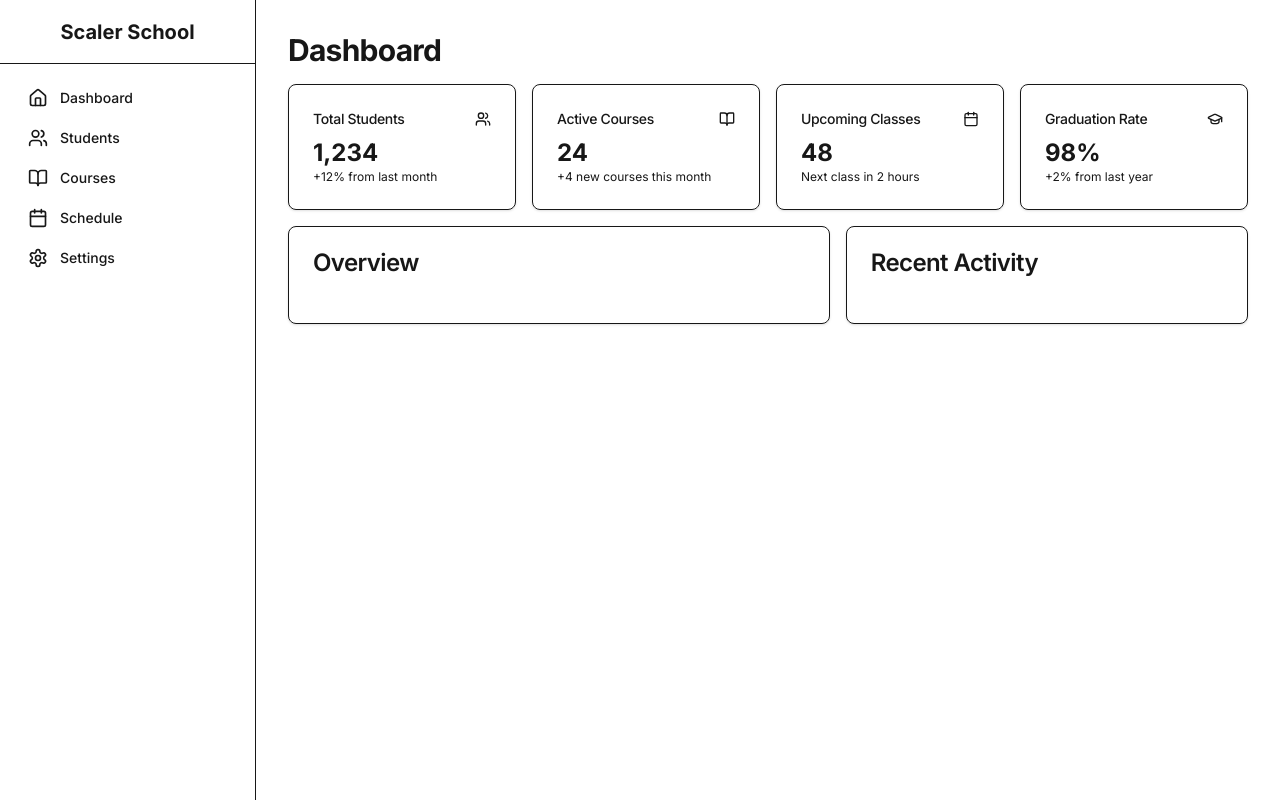
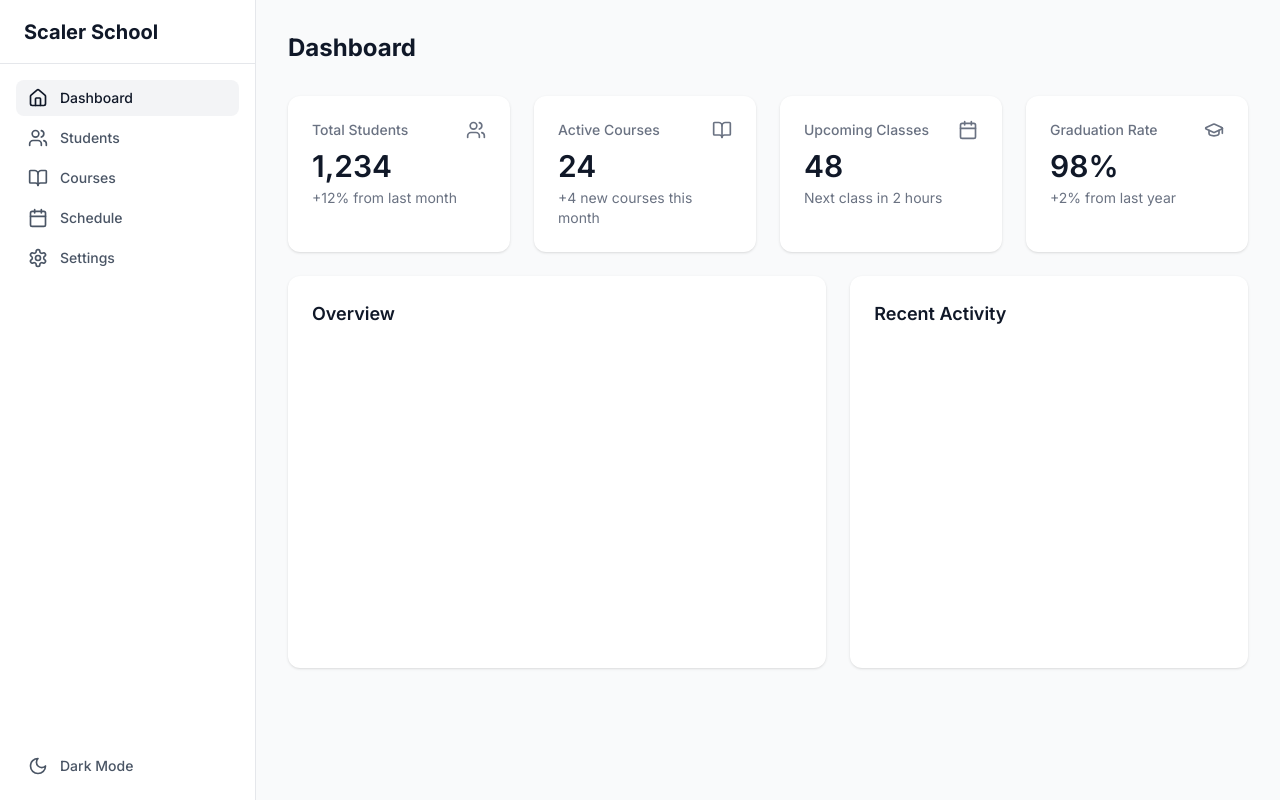
Before and after one commit to Scaler-Innovation-Labs/Scaler-Internal-Tools-Frontend, a Next.js app: page /dashboard in a window 1280 px wide. Built offline with nearby package versions, Linux system fonts and the light colour scheme.

Commit message:
formatting

```diff
--- a/src/app/(dashboard)/dashboard/page.tsx
+++ b/src/app/(dashboard)/dashboard/page.tsx
@@ -1,79 +1,101 @@
+"use client";
+
+import { useTheme } from "next-themes";
 import { Users, BookOpen, Calendar, GraduationCap } from "lucide-react";
-import { Card, CardContent, CardHeader, CardTitle } from "@/components/ui/card";
 
 const stats = [
   {
     title: "Total Students",
     value: "1,234",
     icon: Users,
-    description: "+12% from last month",
+    change: "+12% from last month",
   },
   {
     title: "Active Courses",
     value: "24",
     icon: BookOpen,
-    description: "+4 new courses this month",
+    change: "+4 new courses this month",
   },
   {
     title: "Upcoming Classes",
     value: "48",
     icon: Calendar,
-    description: "Next class in 2 hours",
+    change: "Next class in 2 hours",
   },
   {
     title: "Graduation Rate",
     value: "98%",
     icon: GraduationCap,
-    description: "+2% from last year",
+    change: "+2% from last year",
   },
 ];
 
 export default function DashboardPage() {
+  const { theme } = useTheme();
+  const isDark = theme === "dark";
+
   return (
-    <div className="flex-1 space-y-4 p-8">
-      <div className="flex items-center justify-between">
-        <h2 className="text-3xl font-bold tracking-tight">Dashboard</h2>
-        <div className="flex items-center space-x-4">
-          {/* Add user profile dropdown here */}
+    <div className={`min-h-screen ${isDark ? 'bg-black' : 'bg-gray-50'}`}>
+      <div className="p-8">
+        <div className="flex items-center justify-between mb-8">
+          <h1 className={`text-2xl font-bold ${isDark ? 'text-white' : 'text-gray-900'}`}>
+            Dashboard
+          </h1>
         </div>
-      </div>
 
-      <div className="grid gap-4 md:grid-cols-2 lg:grid-cols-4">
-        {stats.map((stat) => (
-          <Card key={stat.title}>
-            <CardHeader className="flex flex-row items-center justify-between space-y-0 pb-2">
-              <CardTitle className="text-sm font-medium">
-                {stat.title}
-              </CardTitle>
-              <stat.icon className="h-4 w-4 text-muted-foreground" />
-            </CardHeader>
-            <CardContent>
-              <div className="text-2xl font-bold">{stat.value}</div>
-              <p className="text-xs text-muted-foreground">
-                {stat.description}
+        <div className="grid grid-cols-1 md:grid-cols-2 lg:grid-cols-4 gap-6">
+          {stats.map((stat) => (
+            <div
+              key={stat.title}
+              className={`p-6 rounded-xl ${
+                isDark
+                  ? 'bg-[#111111] border border-gray-800'
+                  : 'bg-white shadow-sm'
+              }`}
+            >
+              <div className="flex items-center justify-between">
+                <p className={`text-sm font-medium ${isDark ? 'text-gray-400' : 'text-gray-500'}`}>
+                  {stat.title}
+                </p>
+                <stat.icon className={`h-5 w-5 ${isDark ? 'text-gray-400' : 'text-gray-500'}`} />
+              </div>
+              <p className={`mt-2 text-3xl font-semibold ${isDark ? 'text-white' : 'text-gray-900'}`}>
+                {stat.value}
               </p>
-            </CardContent>
-          </Card>
-        ))}
-      </div>
+              <p className={`mt-1 text-sm ${isDark ? 'text-gray-400' : 'text-gray-500'}`}>
+                {stat.change}
+              </p>
+            </div>
+          ))}
+        </div>
 
-      <div className="grid gap-4 md:grid-cols-2 lg:grid-cols-7">
-        <Card className="col-span-4">
-          <CardHeader>
-            <CardTitle>Overview</CardTitle>
-          </CardHeader>
-          <CardContent className="pl-2">
-            {/* Add chart component here */}
-          </CardContent>
-        </Card>
-        <Card className="col-span-3">
-          <CardHeader>
-            <CardTitle>Recent Activity</CardTitle>
-          </CardHeader>
-          <CardContent>
-            {/* Add activity feed component here */}
-          </CardContent>
-        </Card>
+        <div className="grid grid-cols-1 lg:grid-cols-7 gap-6 mt-6">
+          <div className={`lg:col-span-4 p-6 rounded-xl ${
+            isDark
+              ? 'bg-[#111111] border border-gray-800'
+              : 'bg-white shadow-sm'
+          }`}>
+            <h2 className={`text-lg font-semibold ${isDark ? 'text-white' : 'text-gray-900'}`}>
+              Overview
+            </h2>
+            <div className="h-[300px] mt-4">
+              {/* Chart will be added here */}
+            </div>
+          </div>
+
+          <div className={`lg:col-span-3 p-6 rounded-xl ${
+            isDark
+              ? 'bg-[#111111] border border-gray-800'
+              : 'bg-white shadow-sm'
+          }`}>
+            <h2 className={`text-lg font-semibold ${isDark ? 'text-white' : 'text-gray-900'}`}>
+              Recent Activity
+            </h2>
+            <div className="mt-4">
+              {/* Activity feed will be added here */}
+            </div>
+          </div>
+        </div>
       </div>
     </div>
   );
--- a/src/components/dashboard/Sidebar.tsx
+++ b/src/components/dashboard/Sidebar.tsx
@@ -3,7 +3,6 @@
 import Link from "next/link";
 import { usePathname } from "next/navigation";
 import { Home, Users, BookOpen, Calendar, Settings, Moon, Sun } from "lucide-react";
-import { Button } from "@/components/ui/button";
 import { useTheme } from "next-themes";
 
 const navigation = [
@@ -17,14 +16,17 @@ const navigation = [
 export default function Sidebar() {
   const pathname = usePathname();
   const { theme, setTheme } = useTheme();
+  const isDark = theme === "dark";
 
   return (
-    <div className="w-64 border-r border-border bg-card">
-      <div className="flex h-16 items-center justify-center border-b border-border">
-        <h1 className="text-xl font-bold">Scaler School</h1>
+    <aside className={`w-64 min-h-screen ${isDark ? 'bg-[#111111]' : 'bg-white'} border-r ${isDark ? 'border-gray-800' : 'border-gray-200'}`}>
+      <div className="flex h-16 items-center px-6 border-b border-inherit">
+        <h1 className={`text-xl font-bold ${isDark ? 'text-white' : 'text-gray-900'}`}>
+          Scaler School
+        </h1>
       </div>
 
-      <nav className="flex flex-1 flex-col p-4">
+      <nav className="flex flex-col h-[calc(100vh-4rem)] p-4">
         <ul className="space-y-1">
           {navigation.map((item) => {
             const isActive = pathname === item.href;
@@ -34,8 +36,12 @@ export default function Sidebar() {
                   href={item.href}
                   className={`flex items-center gap-3 rounded-lg px-3 py-2 text-sm font-medium transition-colors ${
                     isActive
-                      ? "bg-primary text-primary-foreground"
-                      : "text-muted-foreground hover:bg-muted"
+                      ? isDark
+                        ? 'bg-gray-800 text-white'
+                        : 'bg-gray-100 text-gray-900'
+                      : isDark
+                        ? 'text-gray-400 hover:bg-gray-800 hover:text-white'
+                        : 'text-gray-600 hover:bg-gray-50 hover:text-gray-900'
                   }`}
                 >
                   <item.icon className="h-5 w-5" />
@@ -46,22 +52,29 @@ export default function Sidebar() {
           })}
         </ul>
 
-        <div className="mt-auto pt-4">
-          <Button
-            variant="ghost"
-            size="sm"
-            className="w-full justify-start gap-3"
-            onClick={() => setTheme(theme === "dark" ? "light" : "dark")}
+        <div className="mt-auto">
+          <button
+            onClick={() => setTheme(isDark ? "light" : "dark")}
+            className={`flex w-full items-center gap-3 rounded-lg px-3 py-2 text-sm font-medium transition-colors ${
+              isDark
+                ? 'text-gray-400 hover:bg-gray-800 hover:text-white'
+                : 'text-gray-600 hover:bg-gray-50 hover:text-gray-900'
+            }`}
           >
-            {theme === "dark" ? (
-              <Sun className="h-5 w-5" />
+            {isDark ? (
+              <>
+                <Sun className="h-5 w-5" />
+                Light Mode
+              </>
             ) : (
-              <Moon className="h-5 w-5" />
+              <>
+                <Moon className="h-5 w-5" />
+                Dark Mode
+              </>
             )}
-            {theme === "dark" ? "Light Mode" : "Dark Mode"}
-          </Button>
+          </button>
         </div>
       </nav>
-    </div>
+    </aside>
   );
 }
```
